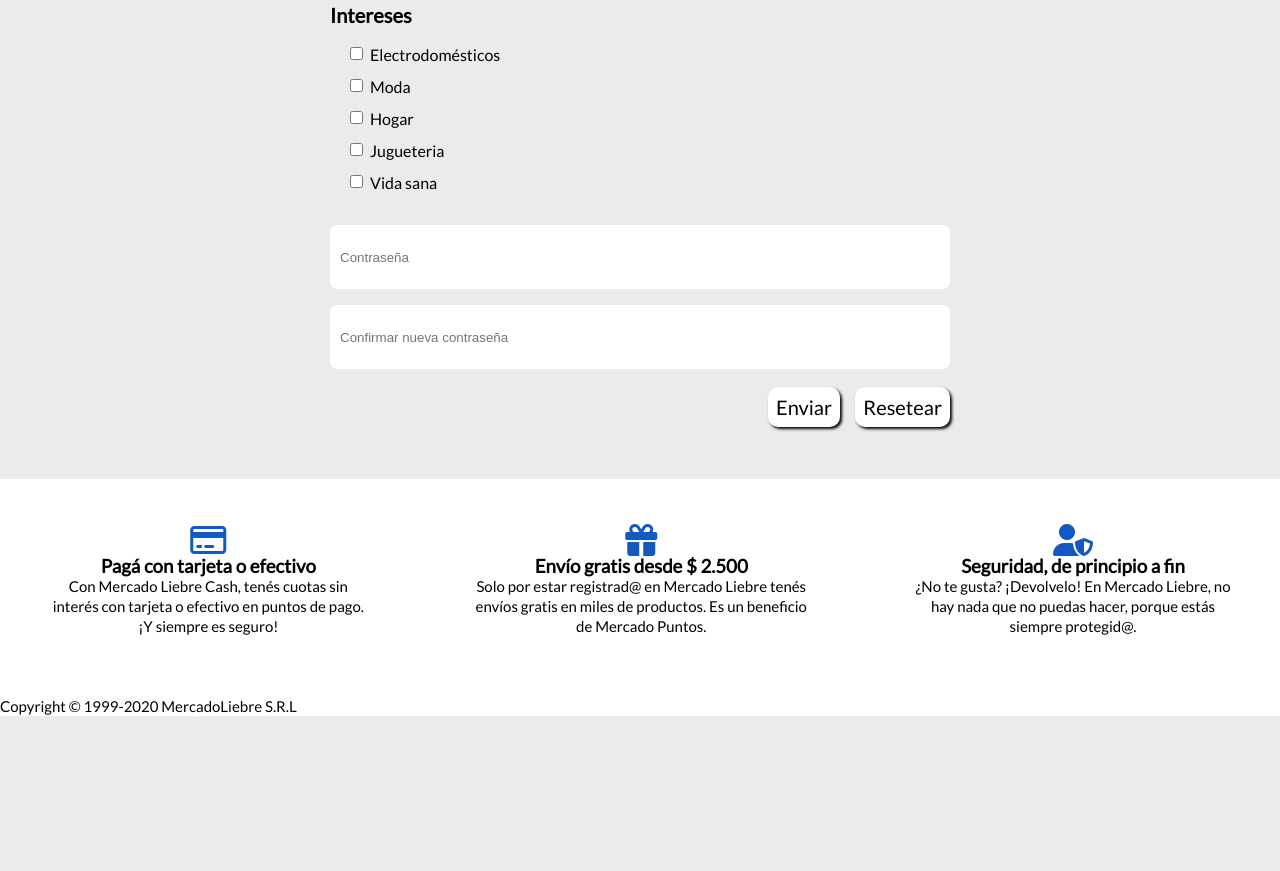
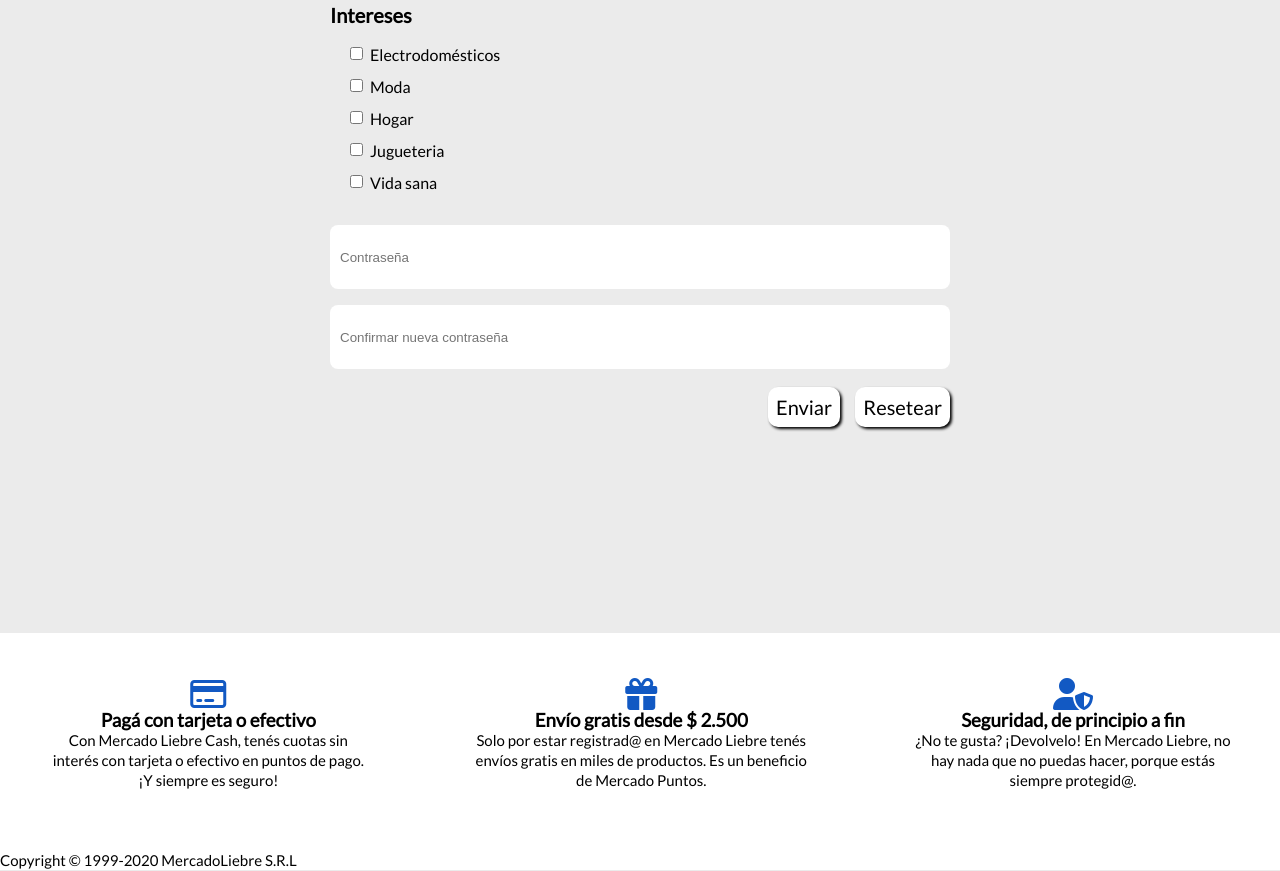
Before and after one commit to SantiagoChappa/mercadoLiebre, a website: page views/register.html in a window 1280 px wide. Shown: the part 807-1678 px from the top of the page. Before the commit the page ends 1524 px from the top, so only its background shows below. Drawn offline with Linux system fonts and the light colour scheme; files that its build step writes are made by us from their sources; files whose address does not match are found by name.

Commit message:
Solucionando error de botones del register con el footer

```diff
--- a/public/css/register.css
+++ b/public/css/register.css
@@ -143,7 +143,7 @@ footer {
     text-align: center;
     line-height: 20px;
     padding-top: 15px;
-    margin-top: 8%;
+    margin-top: 20%;
     margin-bottom: -9px;
 }
 .des-footer{
```
Also changed, not shown: views/login.html (+2 -0 lines).
